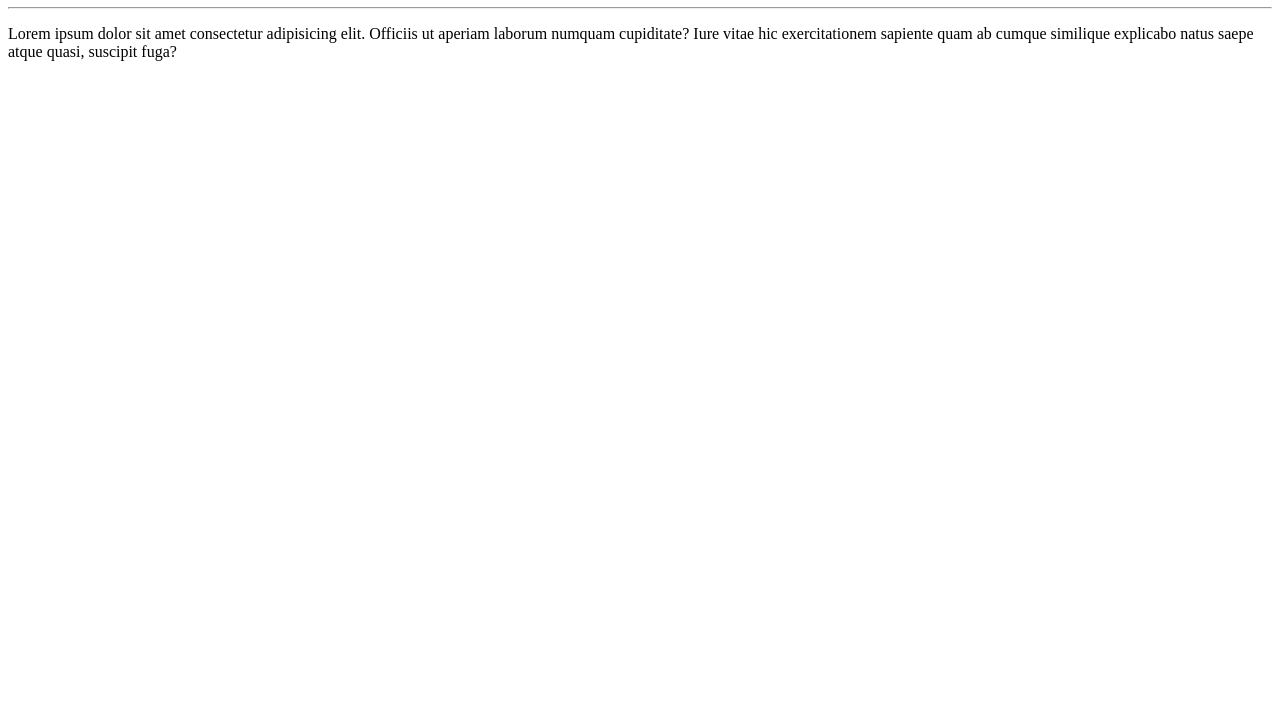
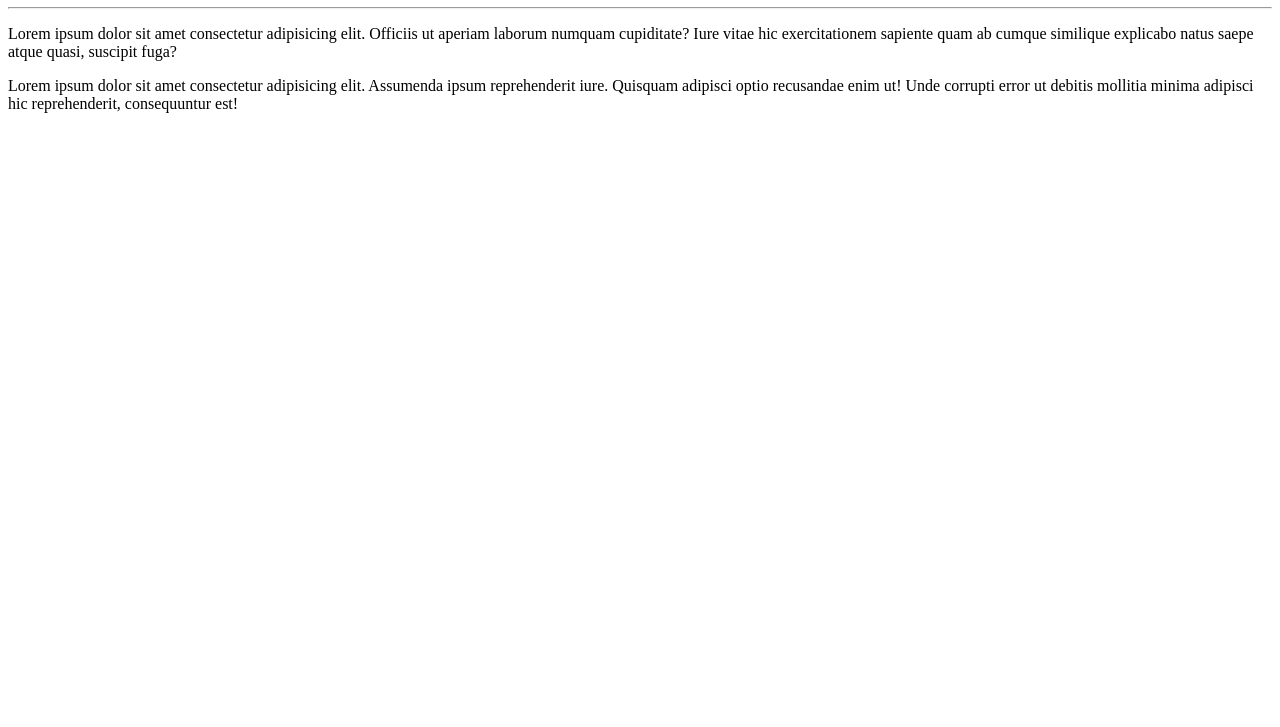
Before and after one commit to JoaoGuilhermeBNascimento/Project-Git, a plain HTML site: page Site-Exemplo/index.html in a window 1280 px wide. Shown: the part 73-800 px from the top of the page. Drawn offline with Linux system fonts and the light colour scheme.

Commit message:
parágrafo adicionada!

```diff
--- a/Site-Exemplo/index.html
+++ b/Site-Exemplo/index.html
@@ -10,5 +10,6 @@
     <h1>Olá, Mundo.</h1>
     <hr>
     <p>Lorem ipsum dolor sit amet consectetur adipisicing elit. Officiis ut aperiam laborum numquam cupiditate? Iure vitae hic exercitationem sapiente quam ab cumque similique explicabo natus saepe atque quasi, suscipit fuga?</p>
+    <p>Lorem ipsum dolor sit amet consectetur adipisicing elit. Assumenda ipsum reprehenderit iure. Quisquam adipisci optio recusandae enim ut! Unde corrupti error ut debitis mollitia minima adipisci hic reprehenderit, consequuntur est!</p>
 </body>
 </html>
```
